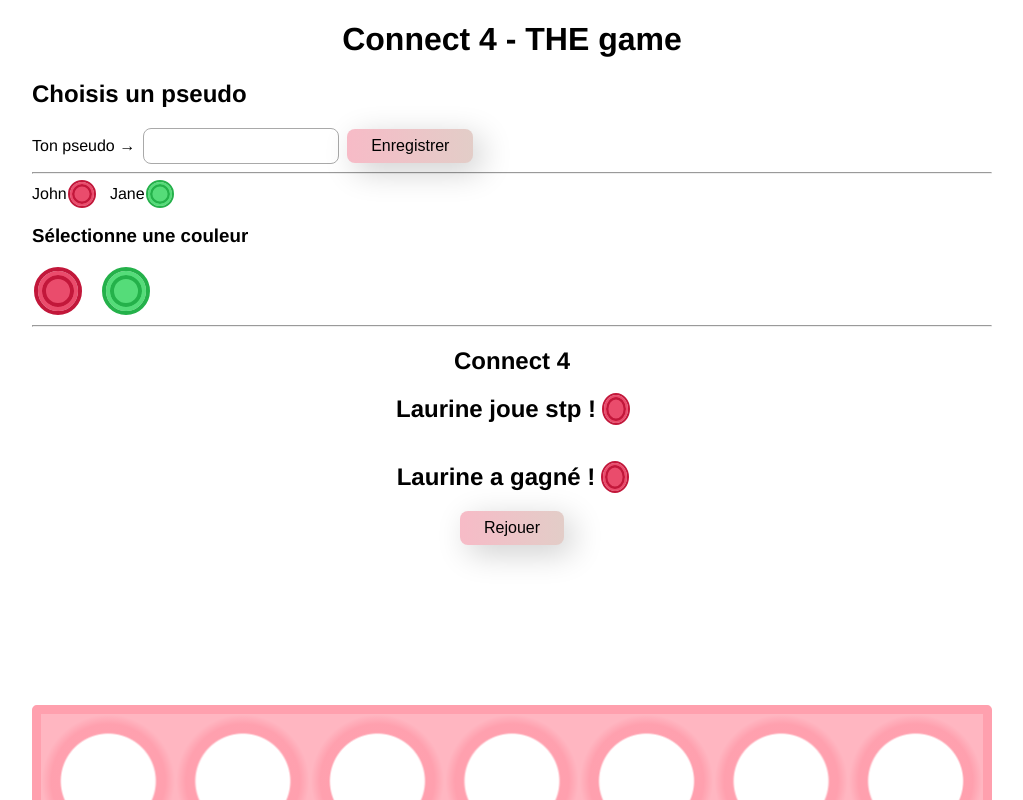
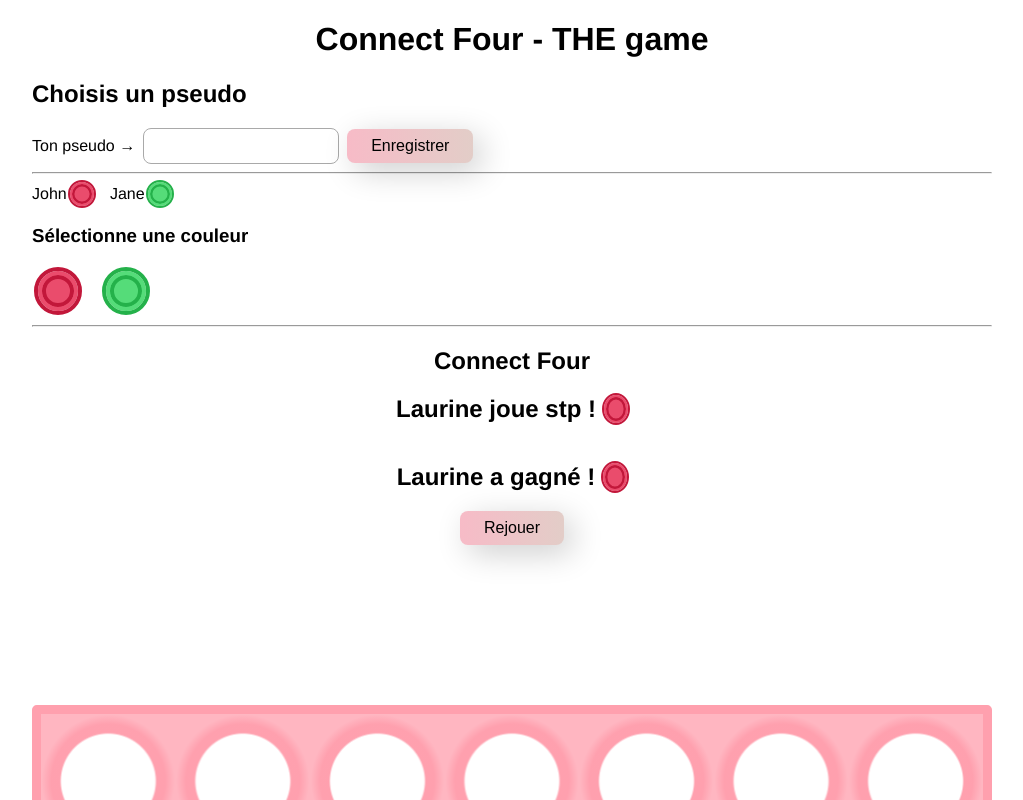
Before and after one commit to YannickBaudraz/ConnectFour, a React (Vite) app: page / in a window 1280 px wide. Shown: the top 800 px of the page, without its empty margins (128-1151 px from the left). Built offline with nearby package versions, Linux system fonts and the light colour scheme.

Commit message:
Change name to Connect Four

```diff
--- a/index.html
+++ b/index.html
@@ -4,7 +4,7 @@
   <meta charset="UTF-8"/>
   <link href="/vite.svg" rel="icon" type="image/svg+xml"/>
   <meta content="width=device-width, initial-scale=1.0" name="viewport"/>
-  <meta content="Connect 4 game is a game in which Yannick always wins" name="description"/>
+  <meta content="Connect Four game is a game in which Yannick always wins" name="description"/>
   <title>Vite + React + TS</title>
 </head>
 <body>
--- a/package.json
+++ b/package.json
@@ -1,5 +1,5 @@
 {
-  "name": "connect4",
+  "name": "connect-four",
   "private": true,
   "version": "0.0.0",
   "type": "module",
--- a/src/front/App.tsx
+++ b/src/front/App.tsx
@@ -7,7 +7,7 @@ import { NameSelector } from './components/NameSelector';
 function App() {
   return (
       <Container className="container">
-        <MainTitle>Connect 4 - THE game</MainTitle>
+        <MainTitle>Connect Four - THE game</MainTitle>
 
         <NameSelector onSelect={() => null}/>
 
--- a/src/front/components/Game.tsx
+++ b/src/front/components/Game.tsx
@@ -21,7 +21,7 @@ export function Game({ grid, currentColor, onDrop }: GridProps) {
   return (
       <article>
         <Title>
-          Connect 4
+          Connect Four
         </Title>
 
         <GameInfo player={{ id: 2, name: 'Laurine', color: PlayerColor.PINK }}/>
```
Also changed, not shown: 1 other file (tests, documents, lock files or other folders).
